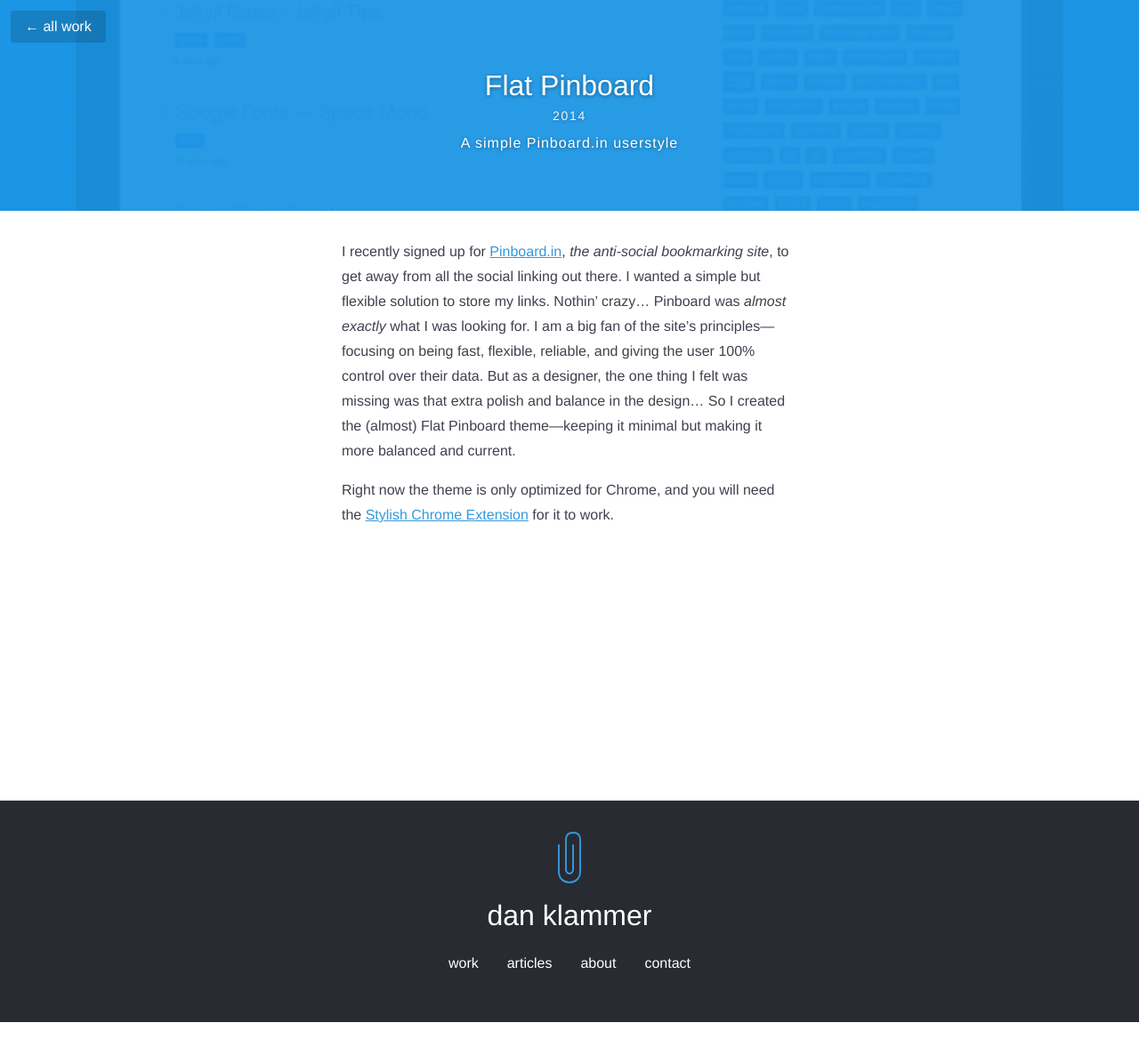
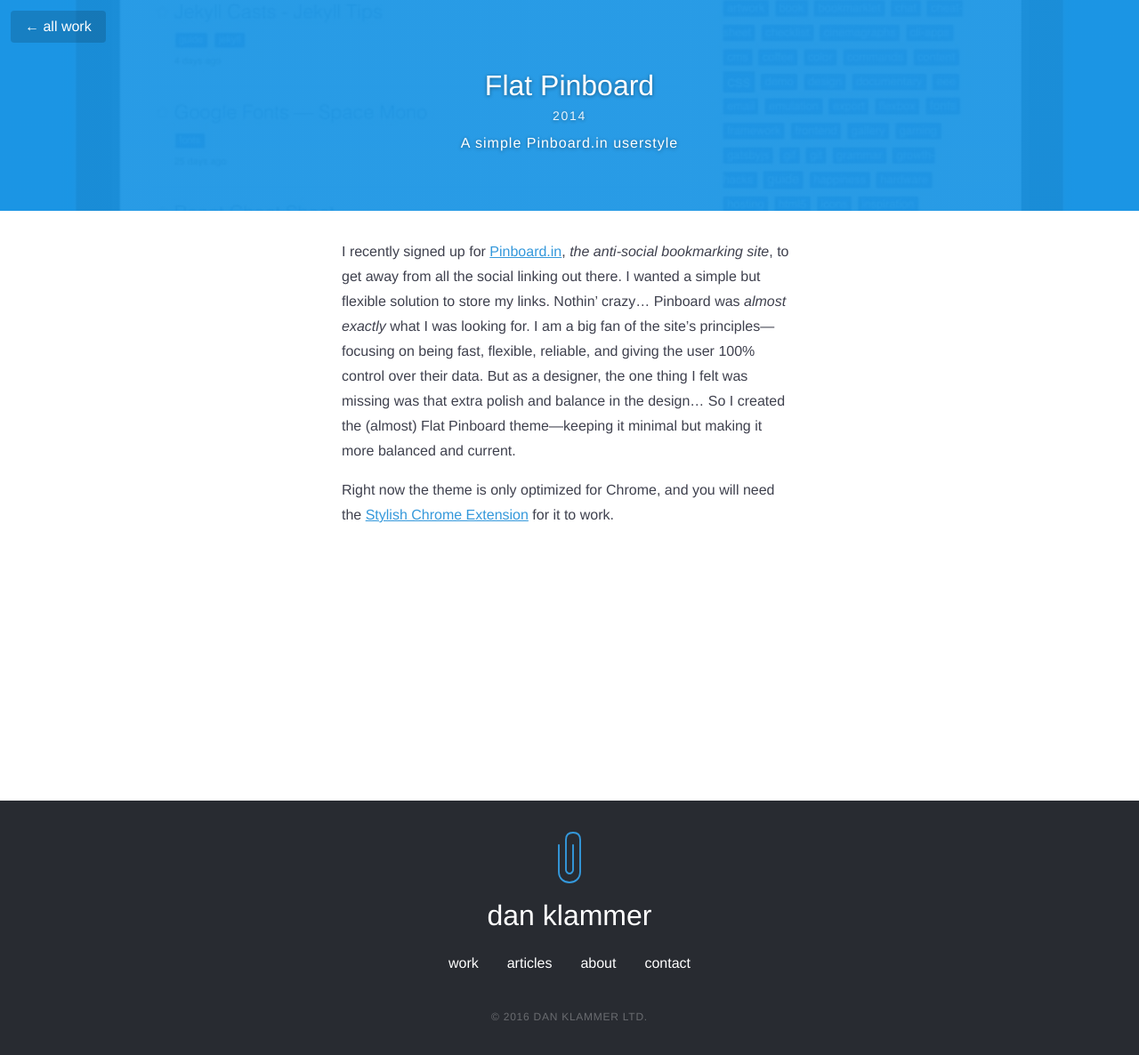
Before and after one commit to danklammer/danklammer.github.io, a Jekyll site: the page built from work/_posts/2014-02-02-flat-pinboard.md, in a window 1280 px wide. Shown: the whole page at 89% size. Built offline with Jekyll 4.4.1, drawn with Linux system fonts in a browser that asks for light colours; before the commit the page ends 1149 px from its top, so only the background shows below that.

Commit message:
Add copyright info to footer

```diff
--- /dev/null
+++ b/_includes/copyright.html
@@ -0,0 +1 @@
+<small class="block font-size-7 uppercase tracking-slight opacity-3 pt3">&copy; {{ 'now' | date: '%Y' }} Dan Klammer LTD.</small>
--- a/_includes/footer.html
+++ b/_includes/footer.html
@@ -11,5 +11,6 @@
   </a>
 
   {% include nav.html %}
+  {% include copyright.html %}
 
 </footer>
```
